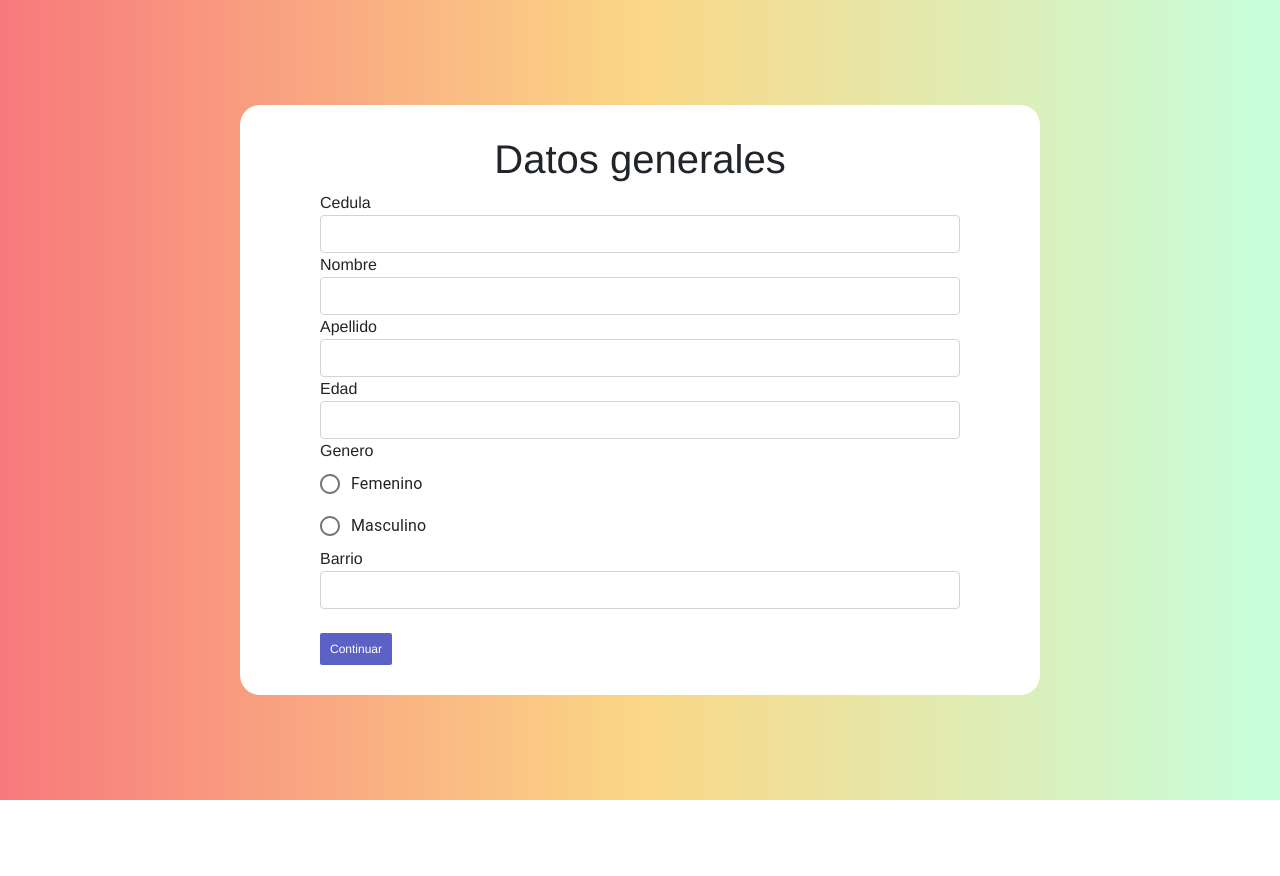
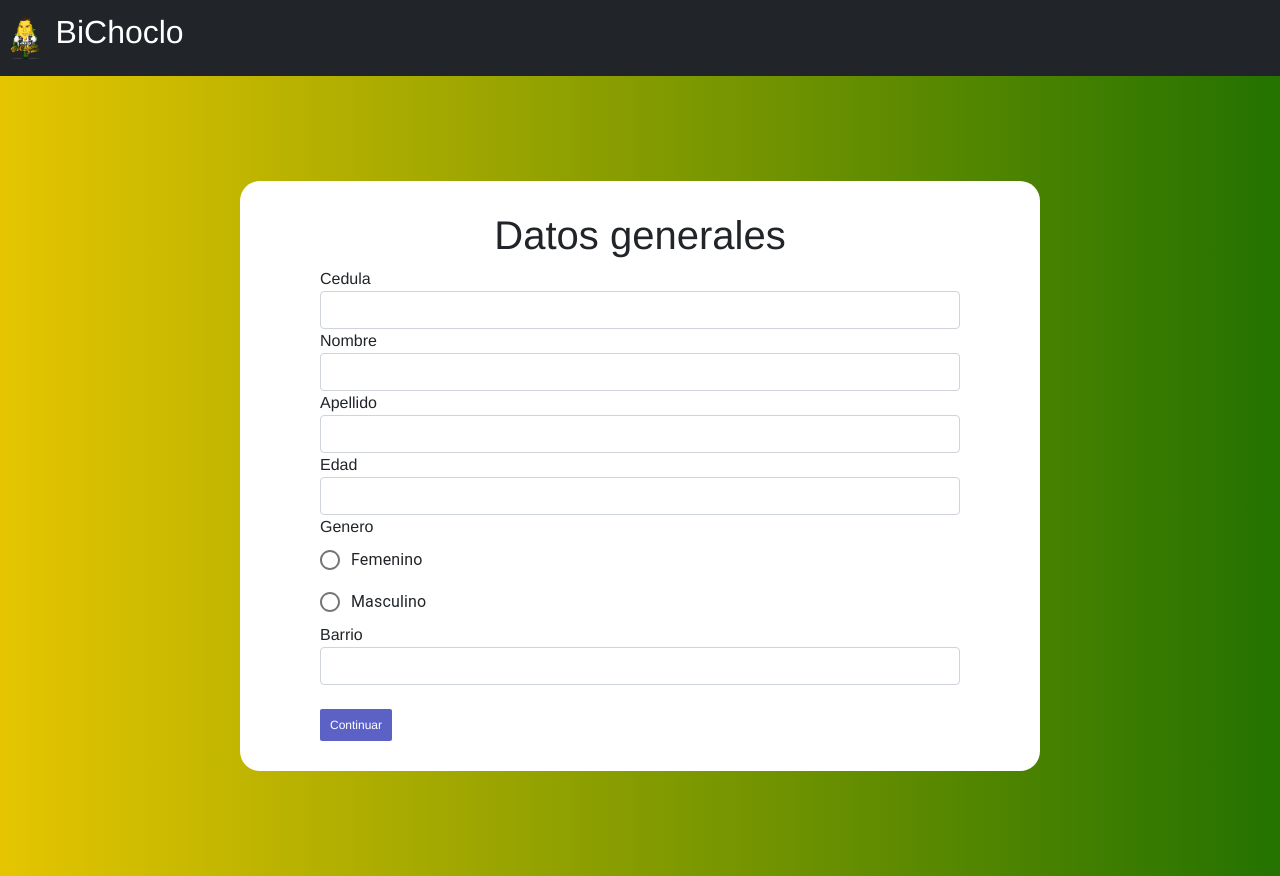
Before and after one commit to JuanCamilo-R/ProyectoBD, a React (Create React App) app in the folder cliente/: page /form in a window 1280 px wide. Before the commit the page ends 800 px from the top, so only its background shows below. Built offline with nearby package versions, Linux system fonts and the light colour scheme.

Commit message:
Navbar y degradado pagina form

```diff
--- a/cliente/src/components/App.js
+++ b/cliente/src/components/App.js
@@ -1,7 +1,7 @@
 import React from 'react';
 import { BrowserRouter, Switch ,Route } from 'react-router-dom';
 import Badge from './Badge';
-import Forms from './Form';
+import PaginaForm from './PaginaForm';
 
 function App(){
 
@@ -9,7 +9,7 @@ function App(){
         <BrowserRouter>
             <Switch>
             <Route exact path = "/" component= {Badge}/>
-            <Route exact path = "/form" component= {Forms}/>
+            <Route exact path = "/form" component= {PaginaForm}/>
             </Switch>
         </BrowserRouter>
     );
--- a/cliente/src/components/Cards.js
+++ /dev/null
@@ -1,47 +0,0 @@
-import React from 'react';
-import FirstPart from './FirstPart';
-
-class Card extends React.Component{
-
-    state = {
-        step: 1,
-        cedula: '',
-        nombre: '',
-        apellido: '',
-        edad: '',
-        genero: '',
-        comuna: '',
-        barrio: ''
-    };
-
-    nextStep = () =>{
-        const {step } = this.state;
-        this.setState({step: step + 1})
-    };
-
-    prevStep = () => {
-        const {step} = this.state;
-        this.setState({step: step - 1});
-    };
-
-    inputChange = input => e =>{
-        this.setState({
-            [input] : e.target.value
-        })
-    };
-
-     render(){
-
-        const { step } = this.state;
-        const {cedula, nombre, apellido, edad, genero, comuna, barrio} = this.state;
-        const values = {cedula, nombre, apellido, edad, genero, comuna, barrio};
-         switch(step){
-             case 1:
-                 return(
-                    <FirstPart nextStep = {this.nextStep} inputChange = {this.inputChange} values = {values} />
-                 );
-         }
-     }
-}
-
-export default Card;
--- a/cliente/src/components/FirstPart.js
+++ b/cliente/src/components/FirstPart.js
@@ -1,4 +1,5 @@
 import React, { Component } from 'react';
+import './styles/Badge.css';
 import Radio from '@material-ui/core/Radio';
 import RadioGroup from '@material-ui/core/RadioGroup';
 import FormControlLabel from '@material-ui/core/FormControlLabel';
--- a/cliente/src/components/Form.js
+++ /dev/null
@@ -1,25 +0,0 @@
-import React from 'react';
-import './styles/Badge.css'
-import Button from 'react-bootstrap/Button'
-import ReactDOM from "react-dom";
-import Card from './Cards';
-import logo from '../images/choclitos.jpg';
-import Form from 'react-bootstrap/Form'
-class Forms extends React.Component{
-
-render(){
-
-    return  (
-        <div className = "Form">
-            <div className = "container">
-            <Card/>
-            </div>
-        </div>
-
-    )
-
-}
-
-}
-
-export default Forms;
--- /dev/null
+++ b/cliente/src/components/Forms.js
@@ -0,0 +1,47 @@
+import React from 'react';
+import FirstPart from './FirstPart';
+
+class Forms extends React.Component {
+
+    state = {
+        step: 1,
+        cedula: '',
+        nombre: '',
+        apellido: '',
+        edad: '',
+        genero: '',
+        comuna: '',
+        barrio: ''
+    };
+
+    nextStep = () => {
+        const { step } = this.state;
+        this.setState({ step: step + 1 })
+    };
+
+    prevStep = () => {
+        const { step } = this.state;
+        this.setState({ step: step - 1 });
+    };
+
+    inputChange = input => e => {
+        this.setState({
+            [input]: e.target.value
+        })
+    };
+
+    render() {
+
+        const { step } = this.state;
+        const { cedula, nombre, apellido, edad, genero, comuna, barrio } = this.state;
+        const values = { cedula, nombre, apellido, edad, genero, comuna, barrio };
+        switch (step) {
+            case 1:
+                return (
+                        <FirstPart nextStep={this.nextStep} inputChange={this.inputChange} values={values} />
+                );
+        }
+    }
+}
+
+export default Forms;
--- /dev/null
+++ b/cliente/src/components/PaginaForm.js
@@ -0,0 +1,26 @@
+import React from 'react';
+import './styles/Badge.css'
+import Forms from './Forms';
+import TheNavbar from './Navbar';
+
+class PaginaForm extends React.Component {
+
+    render() {
+
+        return (
+            <div>
+                <TheNavbar/>
+                <div className="Form">
+                    <div className="container">
+                        <Forms/>
+                    </div>
+                </div>
+            </div>
+
+        )
+
+    }
+
+}
+
+export default PaginaForm;
--- a/cliente/src/components/styles/Badge.css
+++ b/cliente/src/components/styles/Badge.css
@@ -6,11 +6,18 @@
     align-items: center;
     flex-direction: column;
     height: 100vh;
-    background: blue;
-    background: #C6FFDD;  /* fallback for old browsers */
+    /*background: blue;*/
+   /* background: url('../../images/stars.svg'), rgb(222, 246, 167);*/
+    /*background: #C6FFDD;*/  /* fallback for old browsers */
     /*background: -webkit-linear-gradient(to right, #f7797d, #FBD786, #C6FFDD);  /* Chrome 10-25, Safari 5.1-6 */
-    background: linear-gradient(to right, #f7797d, #FBD786, #C6FFDD); /* W3C, IE 10+/ Edge, Firefox 16+, Chrome 26+, Opera 12+, Safari 7+ */
-
+    background: linear-gradient(to right, #E5C500, #247200); /* W3C, IE 10+/ Edge, Firefox 16+, Chrome 26+, Opera 12+, Safari 7+ */
+    /*
+    Color Amarillo del bichoClo: #FFDA40
+    Color Verde  de las hojas: #247200
+    Color café del cabello: #33241A
+    Color amarillo del Logo: #E5C500
+    Color Verdoso del logo: #247200
+    */
 }
 
 .form-container{
```
